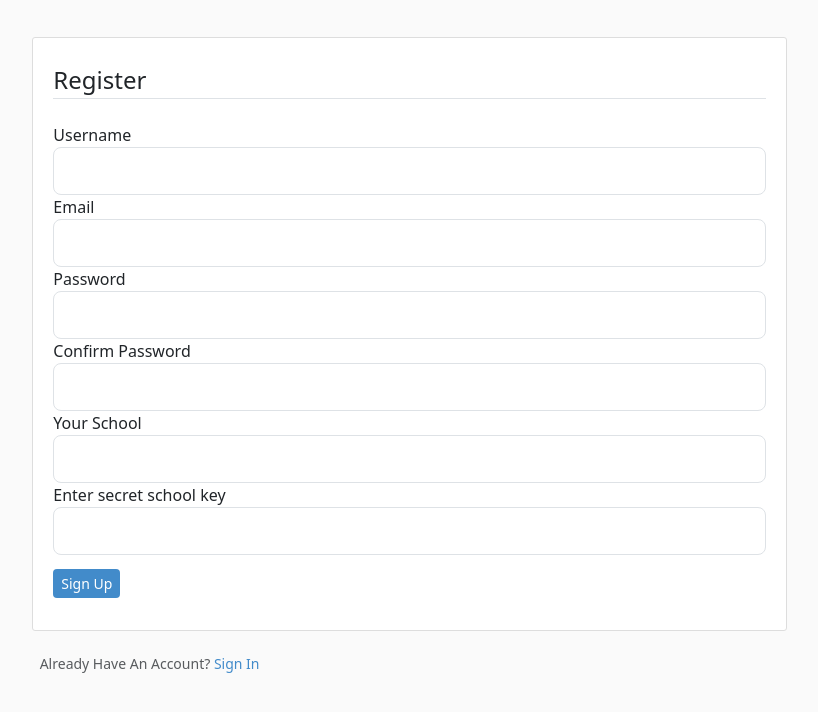
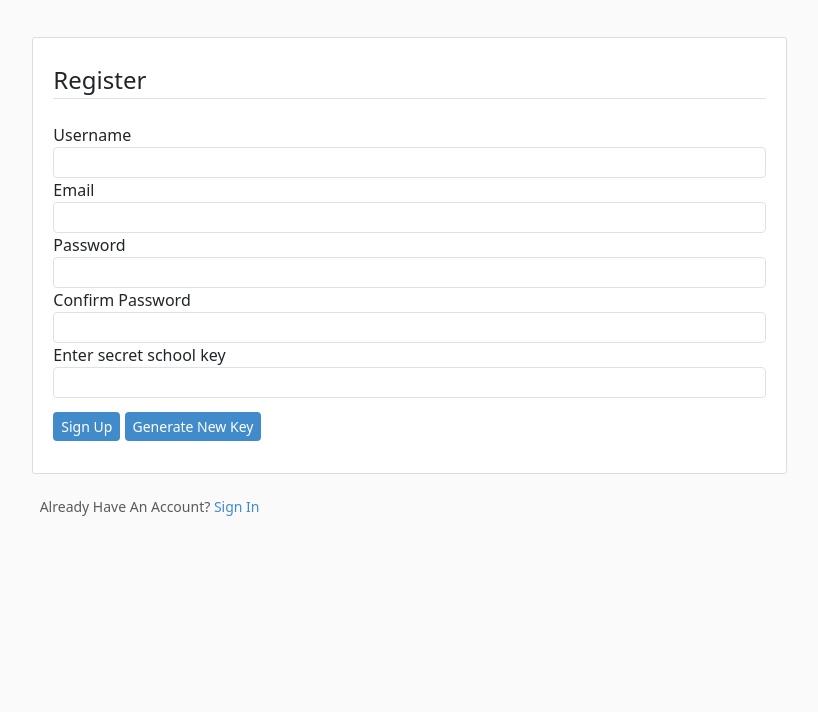
Before and after one commit to ycatsh/past-pilot, a Flask app: page /signup in a window 1280 px wide. Shown: the part 66-778 px from the top of the page, without its empty margins (230-1048 px from the left). Run offline with Flask 3, Linux system fonts and the light colour scheme.

Commit message:
html changes

```diff
--- a/past_pilot/templates/signup.html
+++ b/past_pilot/templates/signup.html
@@ -11,93 +11,72 @@
                     {{ form.username.label(class="form-control-label") }}
 
                     {% if form.username.errors %}
-                        {{ form.username(class="form-control form-control-lg is-invalid") }}
+                        {{ form.username(class="form-control form-control-sm is-invalid") }}
                         <div class="invalid-feedback">
                             {% for error in form.username.errors %}
                                 <span>{{ error }}</span>
                             {% endfor %}
                         </div>
                     {% else %}
-                        {{ form.username(class="form-control form-control-lg") }}
+                        {{ form.username(class="form-control form-control-sm") }}
                     {% endif %}
                 </div>
 
                 <div class="form-group">
                     {{ form.email.label(class="form-control-label") }}
                     {% if form.email.errors %}
-                        {{ form.email(class="form-control form-control-lg is-invalid") }}
+                        {{ form.email(class="form-control form-control-sm is-invalid") }}
                         <div class="invalid-feedback">
                             {% for error in form.email.errors %}
                                 <span>{{ error }}</span>
                             {% endfor %}
                         </div>
                     {% else %}
-                        {{ form.email(class="form-control form-control-lg") }}
+                        {{ form.email(class="form-control form-control-sm") }}
                     {% endif %}
                 </div>
 
                 <div class="form-group">
                     {{ form.password.label(class="form-control-label") }}
                     {% if form.password.errors %}
-                        {{ form.password(class="form-control form-control-lg is-invalid") }}
+                        {{ form.password(class="form-control form-control-sm is-invalid") }}
                         <div class="invalid-feedback">
                             {% for error in form.password.errors %}
                                 <span>{{ error }}</span>
                             {% endfor %}
                         </div>
                     {% else %}
-                        {{ form.password(class="form-control form-control-lg") }}
+                        {{ form.password(class="form-control form-control-sm") }}
                     {% endif %}
                 </div>
 
                 <div class="form-group">
                     {{ form.confirm_password.label(class="form-control-label") }}
                     {% if form.confirm_password.errors %}
-                        {{ form.confirm_password(class="form-control form-control-lg is-invalid") }}
+                        {{ form.confirm_password(class="form-control form-control-sm is-invalid") }}
                         <div class="invalid-feedback">
                             {% for error in form.confirm_password.errors %}
                                 <span>{{ error }}</span>
                             {% endfor %}
                         </div>
                     {% else %}
-                        {{ form.confirm_password(class="form-control form-control-lg") }}
-                    {% endif %}
-                </div>
-
-                <div class="form-group">
-                    {{ form.school.label(class="form-control-label") }}
-                    {% if form.school.errors %}
-                        {{ form.school(class="form-control form-control-lg is-invalid") }}
-                        <div class="invalid-feedback">
-                            {% for error in form.school.errors %}
-                                <span>{{ error }}</span>
-                            {% endfor %}
-                        </div>
-                    {% else %}
-                        {{ form.school(class="form-control form-control-lg") }}
+                        {{ form.confirm_password(class="form-control form-control-sm") }}
                     {% endif %}
                 </div>
 
                 <div class="form-group">
                     {{ form.key.label(class="form-control-label") }}
-                    {% if form.key.errors %}
-                        {{ form.key(class="form-control form-control-lg is-invalid") }}
-                        <div class="invalid-feedback">
-                            {% for error in form.key.errors %}
-                                <span>{{ error }}</span>
-                            {% endfor %}
-                        </div>
-                    {% else %}
-                        {{ form.key(class="form-control form-control-lg") }}
-                    {% endif %}
+                    {{ form.key(class="form-control form-control-sm", readonly="readonly", value=key) }}
                 </div>
             </fieldset>
 
             <div class="form-group">
                 {{ form.submit(class="btn btn-primary btn-sm") }}
+                <button id="gen-btn" class="btn btn-primary btn-sm" onclick="location.reload()">Generate New Key</button>
             </div>
         </form>
     </div>
+
 
     <div class="bottom-text">
         <small class="text-muted">
```
Also changed, not shown: past_pilot/templates/signin.html (+9 -9 lines).
